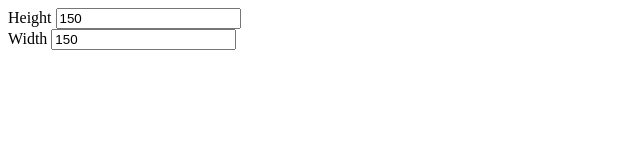
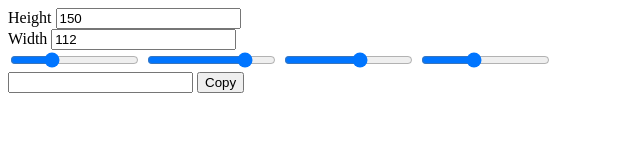
Before and after one commit to AdjeiAndrews/Crash-JavaScript-Course-01, a plain HTML site: page Lesson08/index.html in a window 1280 px wide. Shown: the whole page, without its empty margins (0-640 px from the left). Drawn offline with Linux system fonts and the light colour scheme.

Commit message:
html completed

```diff
--- a/Lesson08/index.html
+++ b/Lesson08/index.html
@@ -20,8 +20,18 @@
             </div>
              <div>
                 <label for="blob-width">Width</label>
-                <input type="number" value="150" id="blob-width">
+                <input type="number" value="112" id="blob-width">
             </div>
+        </div>
+        <div class="slider">
+            <input type="range" value="30">
+            <input type="range" value="80">
+            <input type="range" value="60">
+            <input type="range" value="40">
+        </div>
+        <div>
+            <input type="text" id="css-code" readonly>
+            <button id="copy">Copy</buttton>
         </div>
 
     </div>
```
